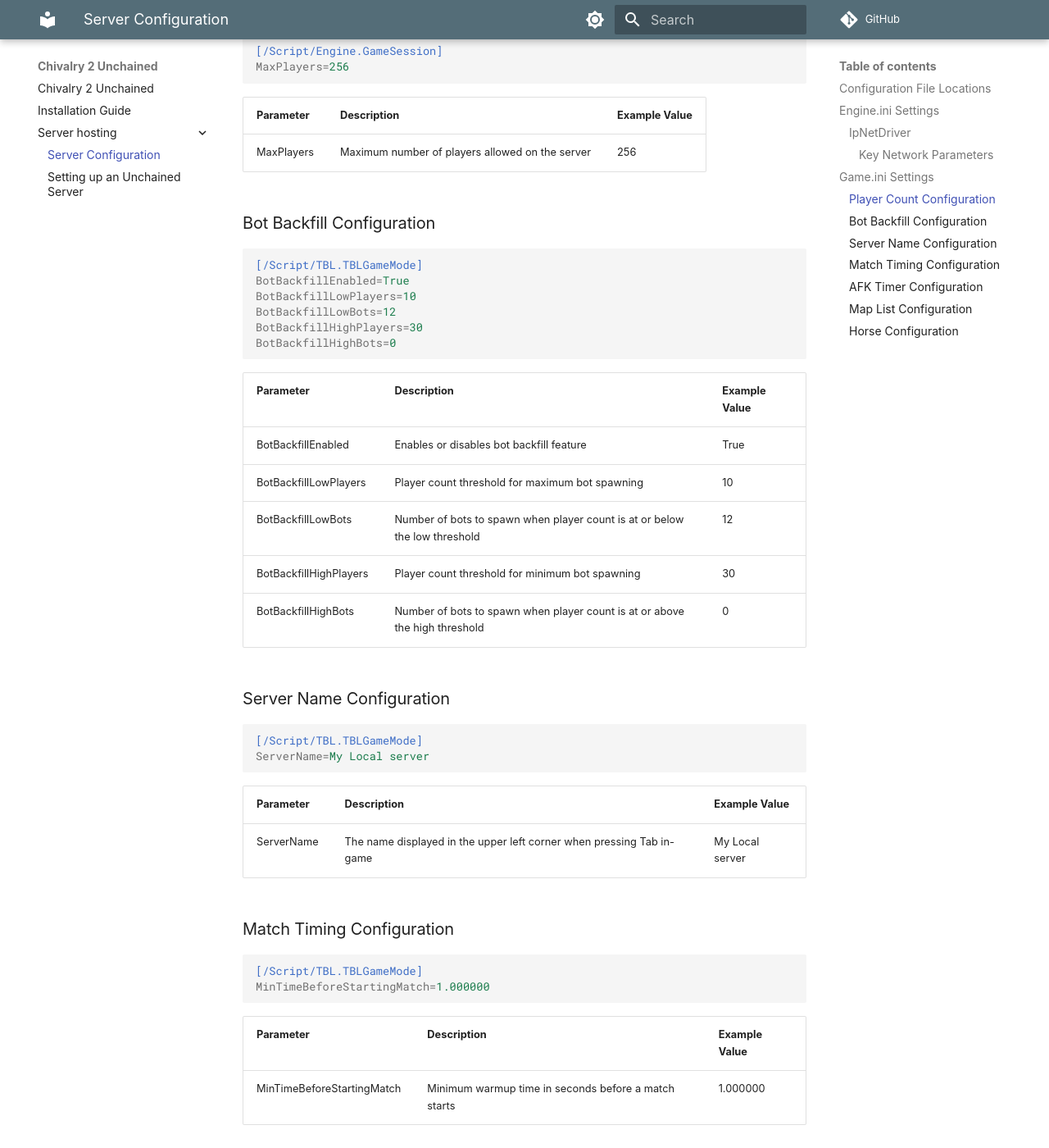
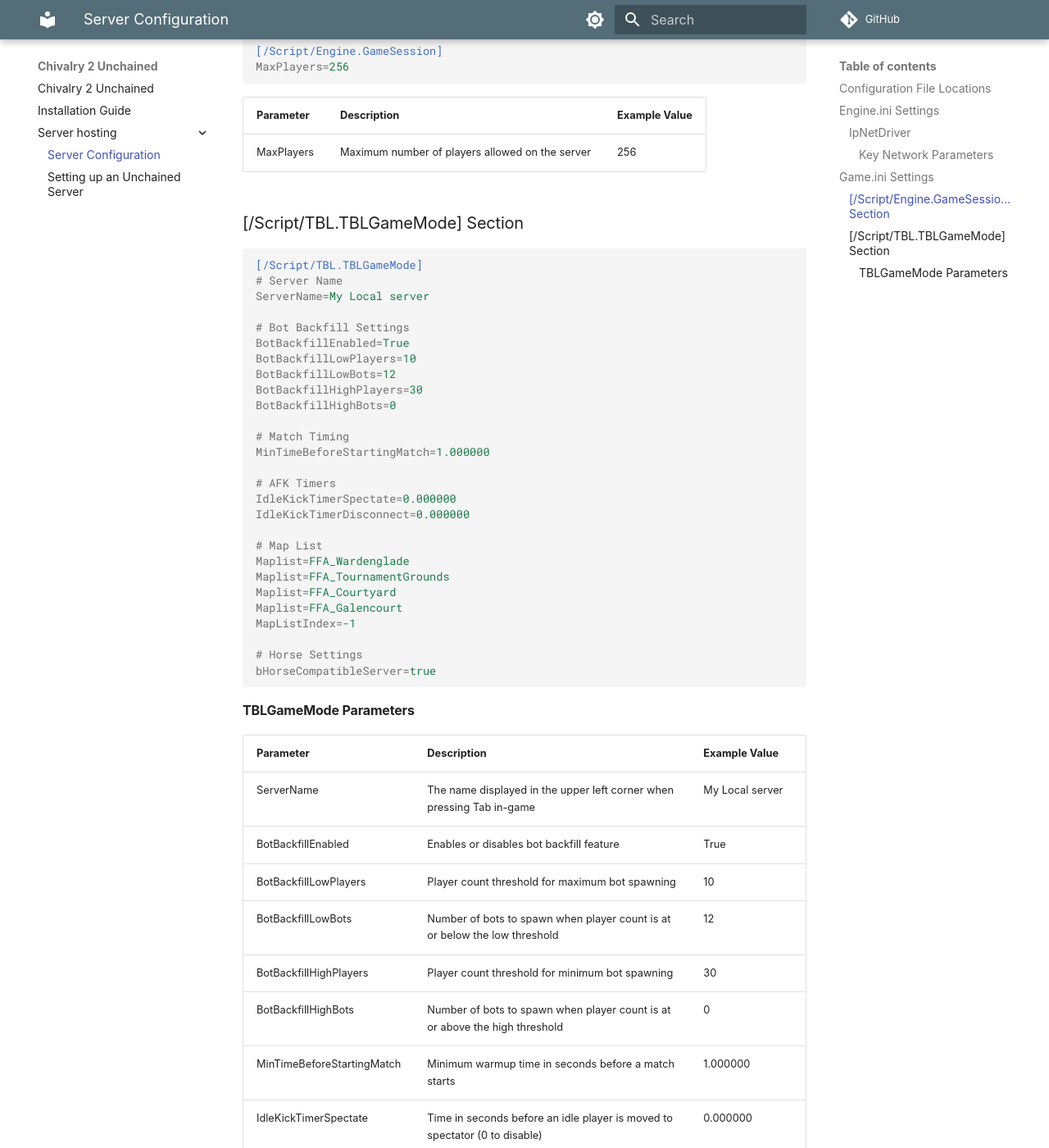
Before and after one commit to Chiv2-Community/unchained-wiki, an MkDocs documentation site: the page built from docs/server-hosting/configuration.md, in a window 1280 px wide and 1400 px high, scrolled down 1565 px. Shown: the whole window at 82% size. Built offline with MkDocs 1.6.1 and Material for MkDocs 9.7.7, drawn with Linux system fonts in a browser that asks for light colours; some web fonts are replaced; comment, search, counter and statistics services are not loaded; some of the changed text lies outside the part shown.

Commit message:
docs: Consolidate Game.ini settings into single section with comments

````diff
--- a/docs/server-hosting/configuration.md
+++ b/docs/server-hosting/configuration.md
@@ -42,7 +42,7 @@ For more UE4 network settings, see the [Unreal Engine Networking Documentation](
 
 ## Game.ini Settings
 
-### Player Count Configuration
+### [/Script/Engine.GameSession] Section
 
 ```ini
 [/Script/Engine.GameSession]
@@ -53,83 +53,51 @@ MaxPlayers=256
 |-----------|-------------|---------------|
 | MaxPlayers | Maximum number of players allowed on the server | 256 |
 
-### Bot Backfill Configuration
+### [/Script/TBL.TBLGameMode] Section
 
 ```ini
 [/Script/TBL.TBLGameMode]
+# Server Name
+ServerName=My Local server
+
+# Bot Backfill Settings
 BotBackfillEnabled=True
 BotBackfillLowPlayers=10
 BotBackfillLowBots=12
 BotBackfillHighPlayers=30
 BotBackfillHighBots=0
+
+# Match Timing
+MinTimeBeforeStartingMatch=1.000000
+
+# AFK Timers
+IdleKickTimerSpectate=0.000000
+IdleKickTimerDisconnect=0.000000
+
+# Map List
+Maplist=FFA_Wardenglade
+Maplist=FFA_TournamentGrounds
+Maplist=FFA_Courtyard
+Maplist=FFA_Galencourt
+MapListIndex=-1
+
+# Horse Settings
+bHorseCompatibleServer=true
 ```
+
+#### TBLGameMode Parameters
 
 | Parameter | Description | Example Value |
 |-----------|-------------|---------------|
+| ServerName | The name displayed in the upper left corner when pressing Tab in-game | My Local server |
 | BotBackfillEnabled | Enables or disables bot backfill feature | True |
 | BotBackfillLowPlayers | Player count threshold for maximum bot spawning | 10 |
 | BotBackfillLowBots | Number of bots to spawn when player count is at or below the low threshold | 12 |
 | BotBackfillHighPlayers | Player count threshold for minimum bot spawning | 30 |
 | BotBackfillHighBots | Number of bots to spawn when player count is at or above the high threshold | 0 |
-
-### Server Name Configuration
-
-```ini
-[/Script/TBL.TBLGameMode]
-ServerName=My Local server
-```
-
-| Parameter | Description | Example Value |
-|-----------|-------------|---------------|
-| ServerName | The name displayed in the upper left corner when pressing Tab in-game | My Local server |
-
-### Match Timing Configuration
-
-```ini
-[/Script/TBL.TBLGameMode]
-MinTimeBeforeStartingMatch=1.000000
-```
-
-| Parameter | Description | Example Value |
-|-----------|-------------|---------------|
 | MinTimeBeforeStartingMatch | Minimum warmup time in seconds before a match starts | 1.000000 |
-
-### AFK Timer Configuration
-
-```ini
-[/Script/TBL.TBLGameMode]
-IdleKickTimerSpectate=0.000000
-IdleKickTimerDisconnect=0.000000
-```
-
-| Parameter | Description | Example Value |
-|-----------|-------------|---------------|
 | IdleKickTimerSpectate | Time in seconds before an idle player is moved to spectator (0 to disable) | 0.000000 |
 | IdleKickTimerDisconnect | Time in seconds before an idle player is disconnected (0 to disable) | 0.000000 |
-
-### Map List Configuration
-
-```ini
-[/Script/TBL.TBLGameMode]
-Maplist=FFA_Wardenglade
-Maplist=FFA_TournamentGrounds
-Maplist=FFA_Courtyard
-Maplist=FFA_Galencourt
-MapListIndex=-1
-```
-
-| Parameter | Description | Example Value |
-|-----------|-------------|---------------|
 | Maplist | A map to include in the rotation (add multiple lines for multiple maps) | FFA_Wardenglade |
 | MapListIndex | Index of the current map in rotation (-1 for random start) | -1 |
-
-### Horse Configuration
-
-```ini
-[/Script/TBL.TBLGameMode]
-bHorseCompatibleServer=true
-```
-
-| Parameter | Description | Example Value |
-|-----------|-------------|---------------|
 | bHorseCompatibleServer | Enables or disables horses on the server | true |
````
